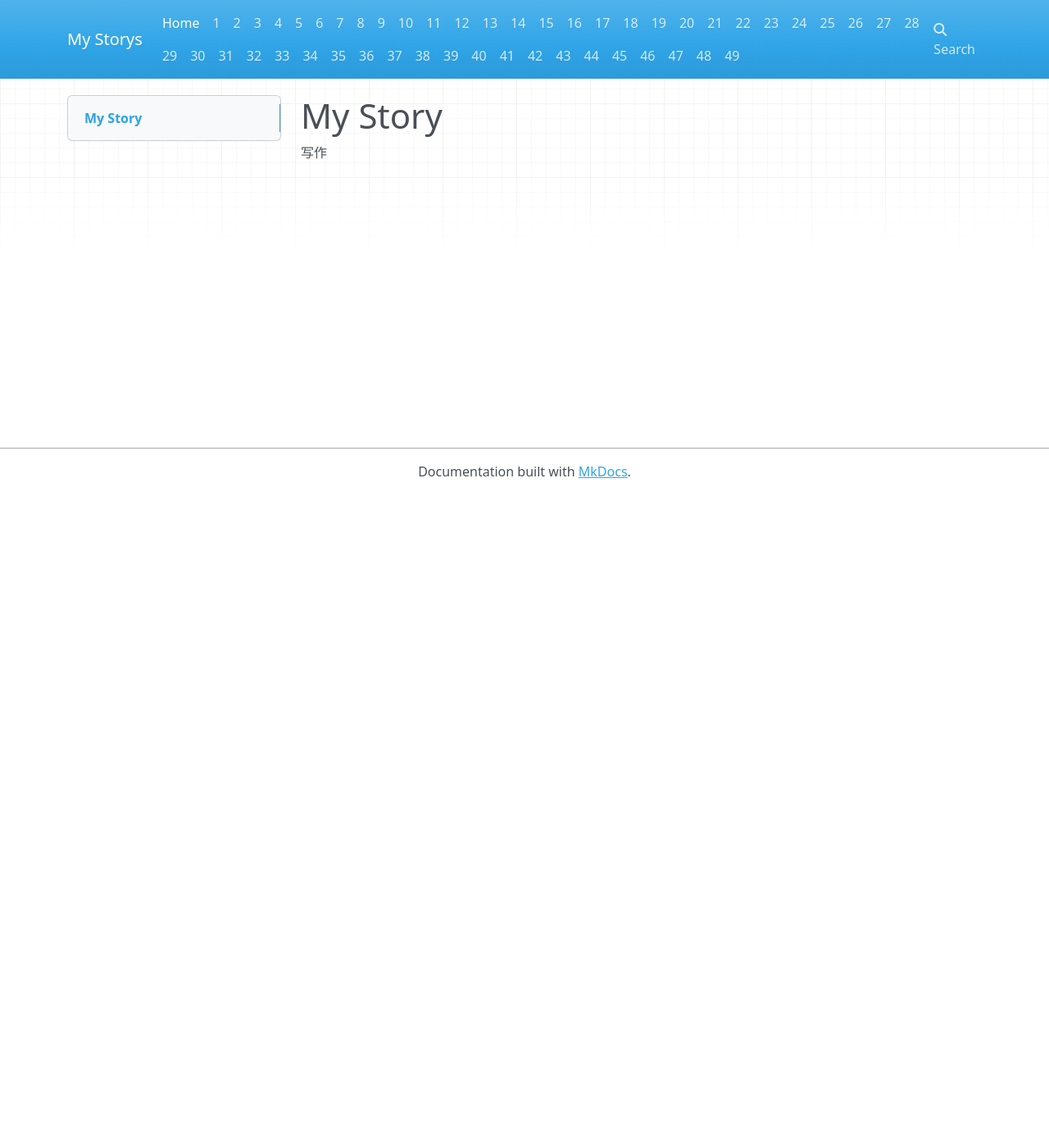
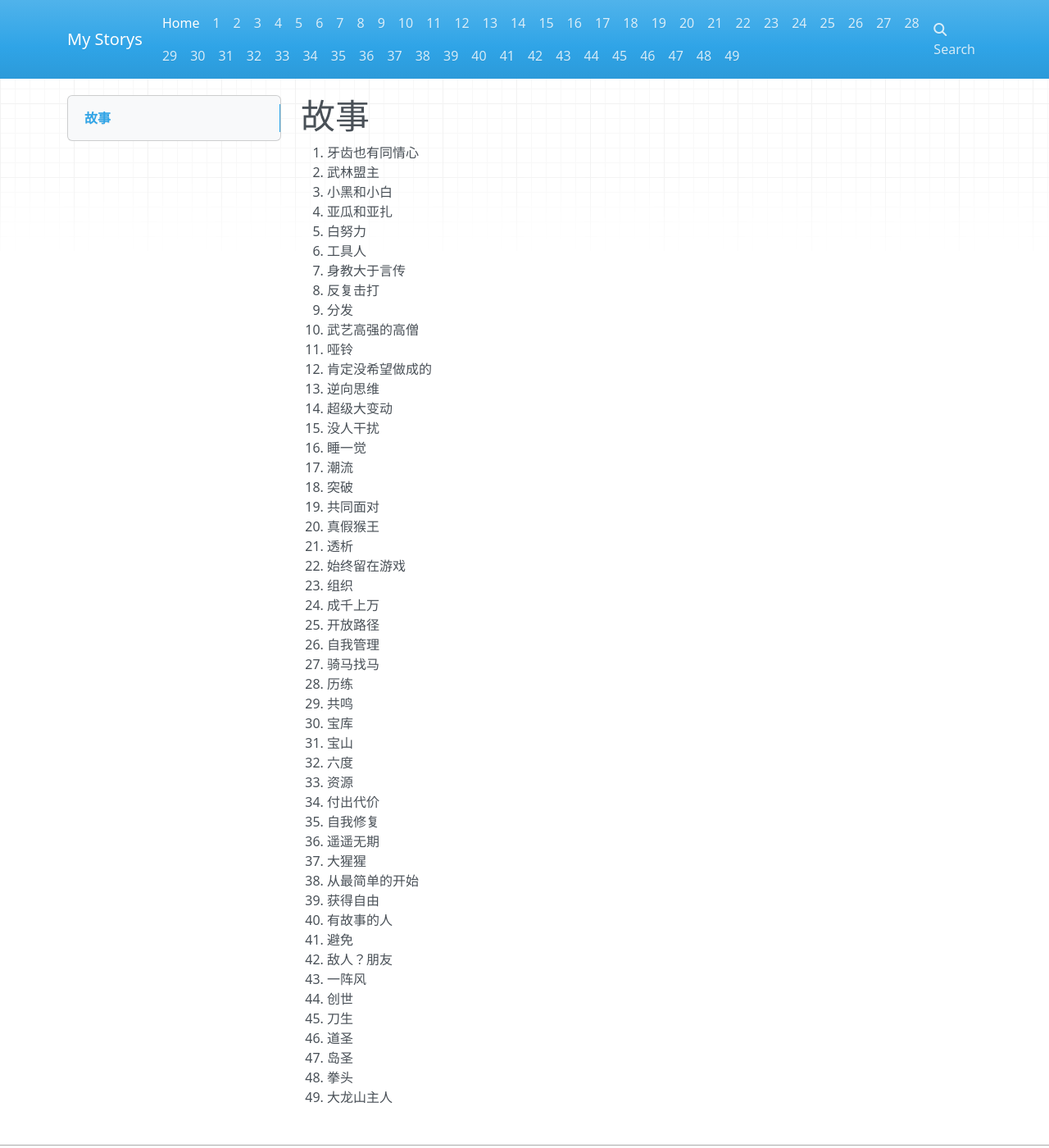
Before and after one commit to lizkca/thestory, an MkDocs documentation site: the page built from docs/index.md, in a window 1280 px wide and 1400 px high. Shown: the whole window at 82% size. Built offline with MkDocs 1.6.1, drawn with Linux system fonts in a browser that asks for light colours; nearby versions of some CDN libraries.

Commit message:
49 title

```diff
--- a/docs/index.md
+++ b/docs/index.md
@@ -1,3 +1,51 @@
-# My Story
+# 故事
 
-写作
+1. 牙齿也有同情心
+2. 武林盟主
+3. 小黑和小白
+4. 亚瓜和亚扎
+5. 白努力
+6. 工具人
+7. 身教大于言传
+8. 反复击打
+9. 分发
+10. 武艺高强的高僧
+11. 哑铃
+12. 肯定没希望做成的
+13. 逆向思维
+14. 超级大变动
+15. 没人干扰
+16. 睡一觉
+17. 潮流
+18. 突破
+19. 共同面对
+20. 真假猴王
+21. 透析
+22. 始终留在游戏
+23. 组织
+24. 成千上万
+25. 开放路径
+26. 自我管理
+27. 骑马找马
+28. 历练
+29. 共鸣
+30. 宝库
+31. 宝山
+32. 六度
+33. 资源
+34. 付出代价
+35. 自我修复
+36. 遥遥无期
+37. 大猩猩
+38. 从最简单的开始
+39. 获得自由
+40. 有故事的人
+41. 避免
+42. 敌人？朋友
+43. 一阵风
+44. 创世
+45. 刀生
+46. 道圣
+47. 岛圣
+48. 拳头
+49. 大龙山主人
```
Also changed, not shown: site/404.html, site/index.html, 1 other file.
